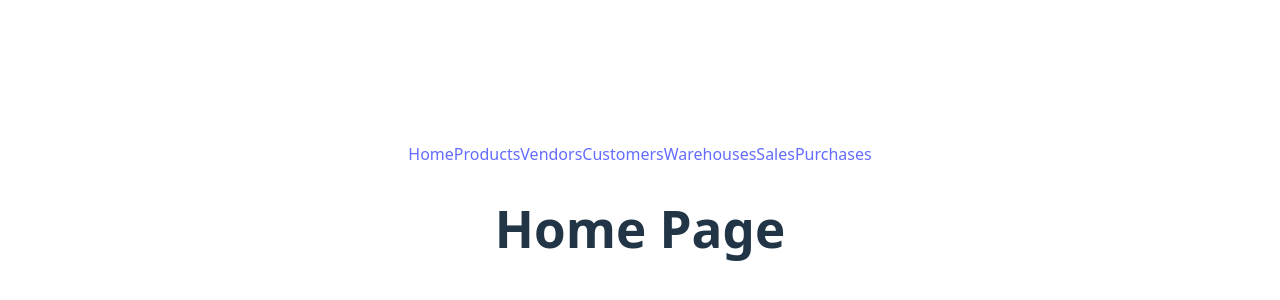
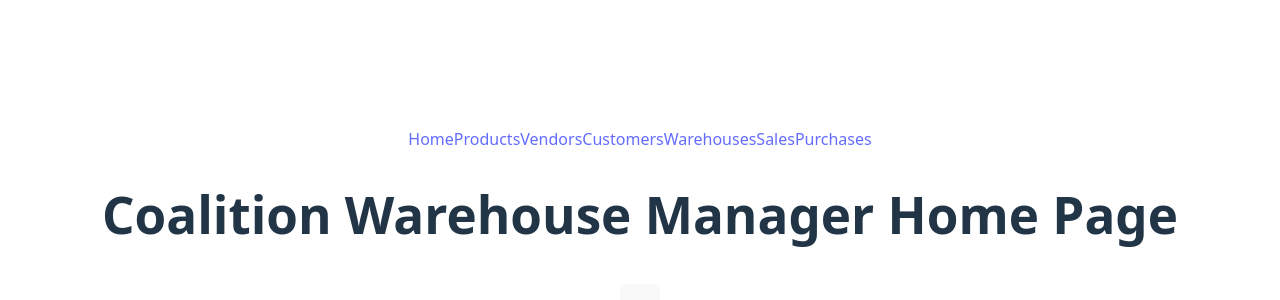
Before and after one commit to gunnarrl/coalition-warehouse, a React app in the folder frontend/: page / in a window 1280 px wide. Shown: the part 184-484 px from the top of the page. Built offline with nearby package versions, Linux system fonts and the light colour scheme; the HTML template or start-up script is replaced by a standard one.

Commit message:
added DB reset button to homepage

```diff
--- a/frontend/src/pages/HomePage.jsx
+++ b/frontend/src/pages/HomePage.jsx
@@ -1,9 +1,16 @@
 import React from 'react';
 
 const HomePage = () => {
+    const handleReset = () => {
+        if (window.confirm("Are you sure you want to reset the sample data?")) {
+            console.log("Resetting database...");
+        }
+    };
+
     return (
         <div>
-            <h1>Home Page</h1>
+            <h1>Coalition Warehouse Manager Home Page</h1>
+            <button onClick={handleReset}></button>
         </div>
     );
 }
```
